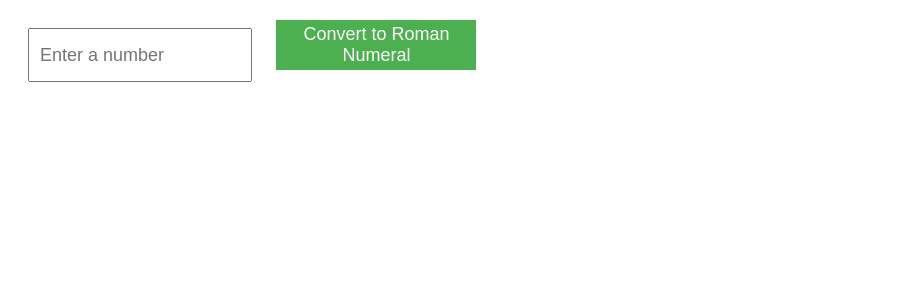
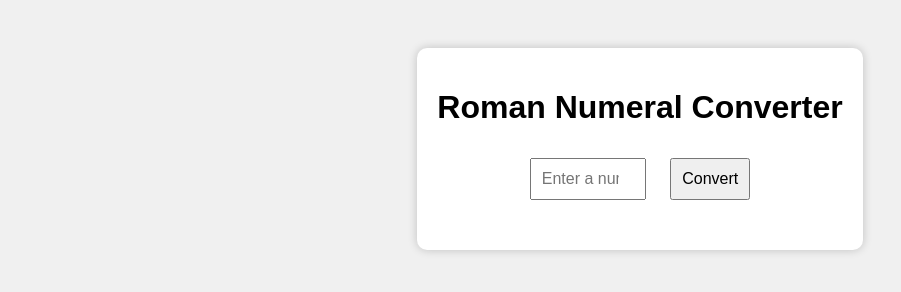
Before and after one commit to acciojob/Roman-Numeral-Converter-Shubhamsahar, a website: page main.html in a window 1280 px wide. Shown: the whole page, without its empty margins (0-901 px from the left). Drawn offline with Linux system fonts and the light colour scheme.

Commit message:
created a submission

```diff
--- a/main.html
+++ b/main.html
@@ -1,13 +1,20 @@
 <!DOCTYPE html>
 <html>
+
 <head>
-    <link rel="stylesheet" href="styles.css">
+  <link rel="stylesheet" href="styles.css">
+  <title>Roman Numeral Converter</title>
 </head>
+
 <body>
-    <input id="number" type="number" placeholder="Enter a number">
-    <button id="convert">Convert to Roman Numeral</button>
-    <p id="result"></p>
+  <div class="container">
+    <h1>Roman Numeral Converter</h1>
+    <input type="number" id="number" placeholder="Enter a number" min="1" max="100000">
+    <button onclick="convert()">Convert</button>
+    <div id="output"></div>
+  </div>
 
-    <script type="text/javascript" src="./script.js"></script>
+  <script type="text/javascript" src="./script.js"></script>
 </body>
+
 </html>
--- a/script.js
+++ b/script.js
@@ -1,10 +1,8 @@
-document.getElementById('convert').addEventListener('click', () => {
-    const number = parseInt(document.getElementById('number').value);
-    const result = convertToRoman(number);
-    document.getElementById('result').innerText = result;
-});
+function convertToRoman(num) {
+  if (num <= 0 || num > 100000) {
+    return "Invalid input";
+  }
 
-function convertToRoman(num) {
   const romanNumerals = [
     ['M', 1000],
     ['CM', 900],
@@ -21,15 +19,29 @@ function convertToRoman(num) {
     ['I', 1]
   ];
 
-    let result = '';
+  let result = "";
 
-    for (let i = 0; i < romanNumerals.length; i++) {
-        const [symbol, value] = romanNumerals[i];
+  for (let [roman, value] of romanNumerals) {
     while (num >= value) {
-            result += symbol;
+      result += roman;
       num -= value;
     }
   }
 
   return result;
 }
+
+function convert() {
+  const input = document.getElementById("number").value;
+  const output = document.getElementById("output");
+
+  const num = parseInt(input);
+
+  if (isNaN(num)) {
+    output.innerText = "Please enter a valid number.";
+    return;
+  }
+
+  const roman = convertToRoman(num);
+  output.innerText = roman;
+}
--- a/styles.css
+++ b/styles.css
@@ -1,32 +1,26 @@
-/* Your CSS Code here. */
 body {
-    font-family: Arial, sans-serif;
+  font-family: Arial, sans-serif;
+  text-align: center;
+  padding: 40px;
+  background-color: #f0f0f0;
 }
 
-#number {
-    width: 200px;
-    height: 30px;
-    font-size: 18px;
-    padding: 10px;
-    margin: 20px;
+.container {
+  background-color: white;
+  padding: 20px;
+  border-radius: 10px;
+  display: inline-block;
+  box-shadow: 0 0 10px rgba(0,0,0,0.2);
 }
 
-#convert {
-    width: 200px;
-    height: 50px;
-    font-size: 18px;
-    background-color: #4CAF50;
-    color: #fff;
-    border: none;
-    cursor: pointer;
+input, button {
+  padding: 10px;
+  margin: 10px;
+  font-size: 16px;
 }
 
-#convert:hover {
-    background-color: #3e8e41;
+#output {
+  font-size: 24px;
+  margin-top: 20px;
+  font-weight: bold;
 }
-
-#result {
-    font-size: 24px;
-    font-weight: bold;
-    margin: 20px;
-}
```
Lines whose indentation alone changed are shown as unchanged.
